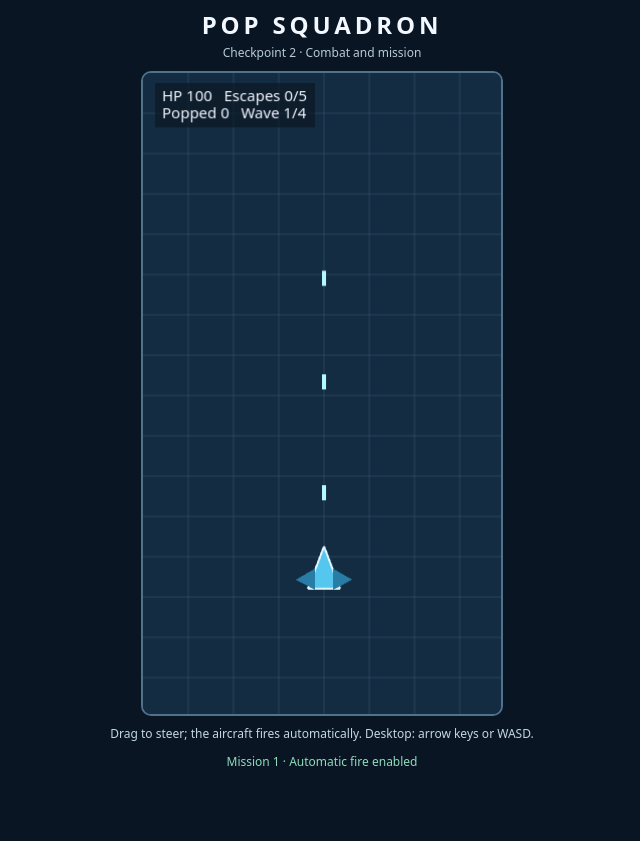
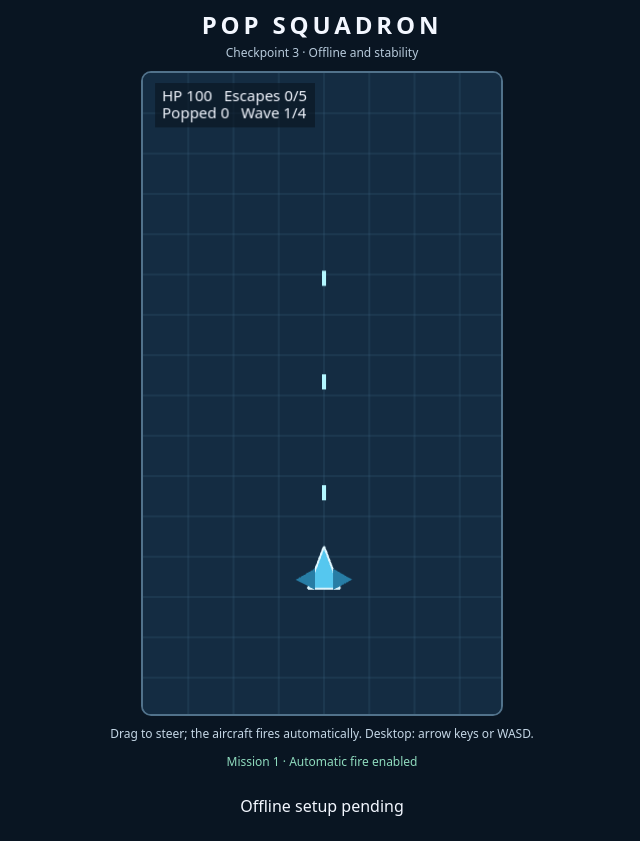
Before and after one commit to ErikEhresman-ST1987/pop-squadron, a website built with Vite: page index.html in a window 1280 px wide. Shown: the whole page, without its empty margins (318-958 px from the left). Before the commit the page ends 800 px from the top, so only its background shows below. Built offline with nearby package versions, Linux system fonts and the light colour scheme; animation ran at ten frames a second.

Commit message:
Checkpoint 3: offline deployment setup in index.html

```diff
--- a/index.html
+++ b/index.html
@@ -1,3 +1,3 @@
 <!doctype html>
-<html lang="en"><head><meta charset="UTF-8"><meta name="viewport" content="width=device-width, initial-scale=1, viewport-fit=cover"><meta name="theme-color" content="#102439"><title>Pop Squadron — Mission 1</title></head>
-<body><main><header><h1>POP SQUADRON</h1><p>Checkpoint 2 · Combat and mission</p></header><div id="game" aria-label="Portrait balloon-shooter battlefield"></div><p class="instructions">Drag to steer; the aircraft fires automatically. Desktop: arrow keys or WASD.</p><button id="replay" hidden type="button">Replay Mission</button><p class="status" id="status" aria-live="polite">Loading mission…</p></main><script type="module" src="/src/main.js"></script></body></html>
+<html lang="en"><head><meta charset="UTF-8"><meta name="viewport" content="width=device-width, initial-scale=1, viewport-fit=cover"><meta name="theme-color" content="#102439"><meta name="apple-mobile-web-app-capable" content="yes"><meta name="apple-mobile-web-app-status-bar-style" content="black-translucent"><link rel="manifest" href="/pop-squadron/manifest.webmanifest"><link rel="icon" type="image/svg+xml" href="/pop-squadron/icon.svg"><title>Pop Squadron — Mission 1</title></head>
+<body><main><header><h1>POP SQUADRON</h1><p>Checkpoint 3 · Offline and stability</p></header><div id="game" aria-label="Portrait balloon-shooter battlefield"></div><p class="instructions">Drag to steer; the aircraft fires automatically. Desktop: arrow keys or WASD.</p><button id="replay" hidden type="button">Replay Mission</button><p class="status" id="status" aria-live="polite">Loading mission…</p><p class="offline-status" id="offline-status" aria-live="polite">Offline setup pending</p></main><script type="module" src="/src/main.js"></script></body></html>
```
